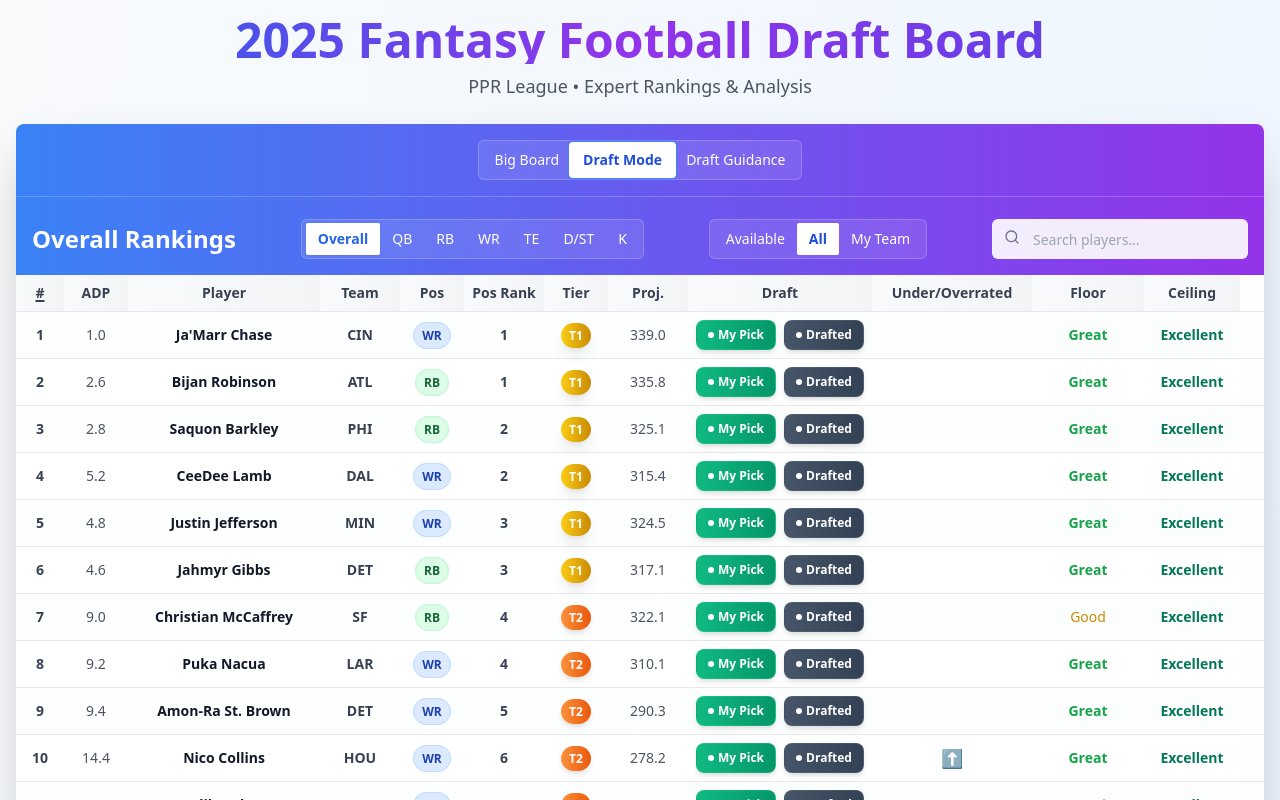
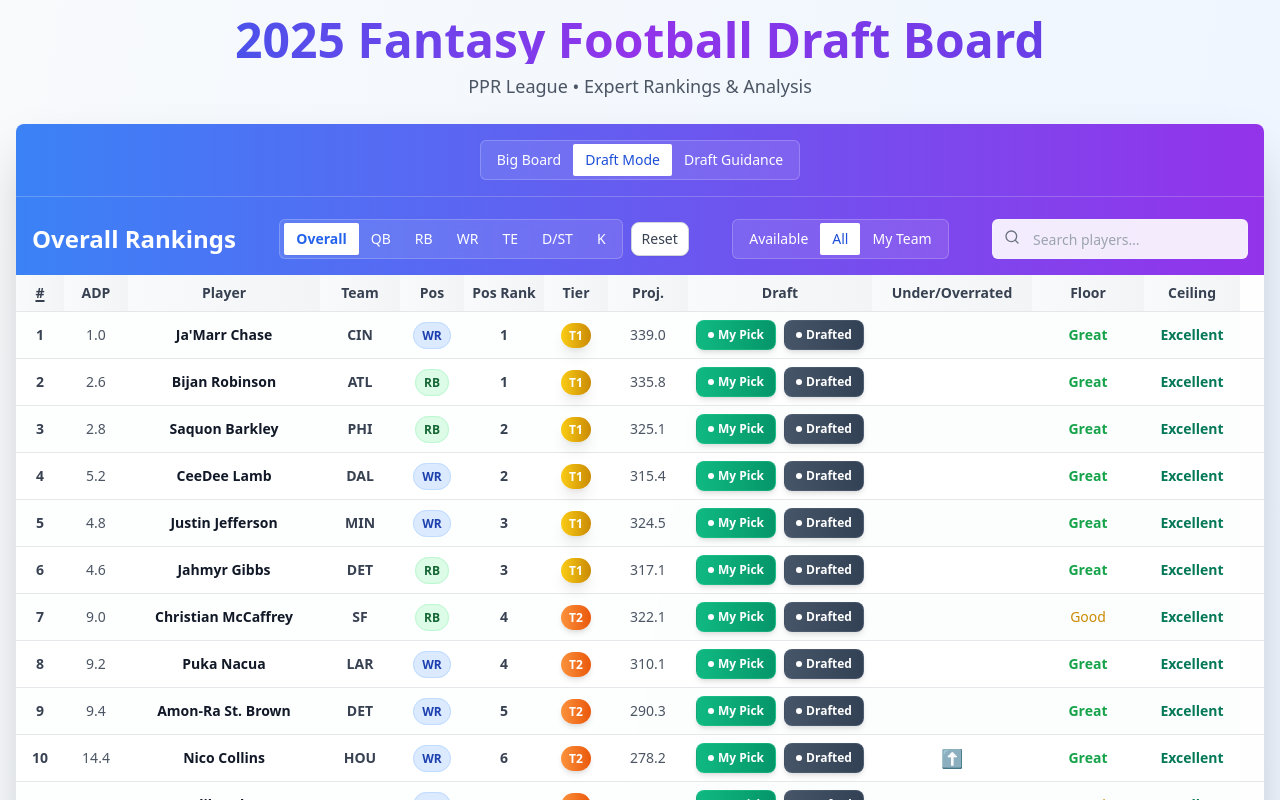
Before and after one commit to JansenNye/Arkonyx-s-Fantasy-Football, a Next.js app: page / in a window 1280 px wide. Both pictures are taken after a click on the button "Draft Mode". Shown: the top 800 px of the page. Built offline with nearby package versions, Linux system fonts and the light colour scheme.

Commit message:
Add Reset button to Draft Mode; fix flickering status bug

```diff
--- a/FantasyDraftBoard.tsx
+++ b/FantasyDraftBoard.tsx
@@ -250,6 +250,7 @@
   const markMine = (id: number) => setDraftMap(prev => ({ ...prev, [id]: 'mine' }));
   const markTaken = (id: number) => setDraftMap(prev => ({ ...prev, [id]: 'taken' }));
   const resetPick = (id: number) => setDraftMap(prev => { const { [id]: _, ...rest } = prev; return rest; });
+  const resetAllDraft = () => setDraftMap({});
 
   const sortedPlayers = useMemo(() => {
     return players
@@ -311,9 +312,9 @@
             <div className="bg-gradient-to-r from-blue-500 to-purple-600 text-white p-3 sm:p-4 rounded-t-lg">
               <div className="flex items-center justify-center">
                 <TabsList className="bg-white/10 border border-white/20">
-                  <TabsTrigger value="big" onClick={() => handleModeChange('big')} className={`${mode==='big' ? 'bg-white text-blue-700 font-bold' : 'text-white'}`}>Big Board</TabsTrigger>
-                  <TabsTrigger value="draft" onClick={() => handleModeChange('draft')} className={`${mode==='draft' ? 'bg-white text-blue-700 font-bold' : 'text-white'}`}>Draft Mode</TabsTrigger>
-                  <TabsTrigger value="guidance" onClick={() => handleModeChange('guidance')} className={`${mode==='guidance' ? 'bg-white text-blue-700 font-bold' : 'text-white'}`}>Draft Guidance</TabsTrigger>
+                  <button onClick={() => handleModeChange('big')} className={`inline-flex items-center justify-center whitespace-nowrap rounded-sm px-3 py-1.5 text-sm font-medium transition-all ${mode==='big' ? 'bg-white text-blue-700 font-bold' : 'text-white'}`}>Big Board</button>
+                  <button onClick={() => handleModeChange('draft')} className={`inline-flex items-center justify-center whitespace-nowrap rounded-sm px-3 py-1.5 text-sm font-medium transition-all ${mode==='draft' ? 'bg-white text-blue-700 font-bold' : 'text-white'}`}>Draft Mode</button>
+                  <button onClick={() => handleModeChange('guidance')} className={`inline-flex items-center justify-center whitespace-nowrap rounded-sm px-3 py-1.5 text-sm font-medium transition-all ${mode==='guidance' ? 'bg-white text-blue-700 font-bold' : 'text-white'}`}>Draft Guidance</button>
                 </TabsList>
               </div>
             </div>
@@ -353,10 +354,16 @@
                 {mode === 'draft' && (
                   <div className="flex items-center justify-center gap-2">
                     <TabsList className="bg-white/10 border border-white/20">
-                      <TabsTrigger value="available" onClick={() => handleViewChange('available')} className={`text-xs ${view==='available' ? 'bg-white text-blue-700 font-bold' : 'text-white'}`}>Available</TabsTrigger>
-                      <TabsTrigger value="all" onClick={() => handleViewChange('all')} className={`text-xs ${view==='all' ? 'bg-white text-blue-700 font-bold' : 'text-white'}`}>All</TabsTrigger>
-                      <TabsTrigger value="mine" onClick={() => handleViewChange('mine')} className={`text-xs ${view==='mine' ? 'bg-white text-blue-700 font-bold' : 'text-white'}`}>My Team</TabsTrigger>
+                      <button onClick={() => handleViewChange('available')} className={`inline-flex items-center justify-center whitespace-nowrap rounded-sm px-3 py-1.5 text-xs font-medium transition-all duration-200 ${view==='available' ? 'bg-white text-blue-700 font-bold' : 'text-white'}`}>Available</button>
+                      <button onClick={() => handleViewChange('all')} className={`inline-flex items-center justify-center whitespace-nowrap rounded-sm px-3 py-1.5 text-xs font-medium transition-all duration-200 ${view==='all' ? 'bg-white text-blue-700 font-bold' : 'text-white'}`}>All</button>
+                      <button onClick={() => handleViewChange('mine')} className={`inline-flex items-center justify-center whitespace-nowrap rounded-sm px-3 py-1.5 text-xs font-medium transition-all duration-200 ${view==='mine' ? 'bg-white text-blue-700 font-bold' : 'text-white'}`}>My Team</button>
                     </TabsList>
+                    <button
+                      onClick={resetAllDraft}
+                      className="px-2.5 py-1.5 rounded-lg text-xs font-medium bg-white text-gray-700 border border-gray-300 hover:bg-gray-50 hover:border-gray-400 shadow-sm hover:shadow-md transform hover:scale-105 transition-all duration-200"
+                    >
+                      Reset
+                    </button>
                   </div>
                 )}
               </div>
@@ -410,12 +417,18 @@
                           </TabsTrigger>
                         ))}
                       </TabsList>
+                      <button
+                        onClick={resetAllDraft}
+                        className="ml-2 px-2.5 py-1.5 rounded-lg text-sm font-medium bg-white text-gray-700 border border-gray-300 hover:bg-gray-50 hover:border-gray-400 shadow-sm hover:shadow-md transform hover:scale-105 transition-all duration-200"
+                      >
+                        Reset
+                      </button>
                     </div>
                     <div className="flex items-center">
                       <TabsList className="bg-white/10 border border-white/20">
-                        <TabsTrigger value="available" onClick={() => handleViewChange('available')} className={`${view==='available' ? 'bg-white text-blue-700 font-bold' : 'text-white'}`}>Available</TabsTrigger>
-                        <TabsTrigger value="all" onClick={() => handleViewChange('all')} className={`${view==='all' ? 'bg-white text-blue-700 font-bold' : 'text-white'}`}>All</TabsTrigger>
-                        <TabsTrigger value="mine" onClick={() => handleViewChange('mine')} className={`${view==='mine' ? 'bg-white text-blue-700 font-bold' : 'text-white'}`}>My Team</TabsTrigger>
+                        <button onClick={() => handleViewChange('available')} className={`inline-flex items-center justify-center whitespace-nowrap rounded-sm px-3 py-1.5 text-sm font-medium transition-all ${view==='available' ? 'bg-white text-blue-700 font-bold' : 'text-white'}`}>Available</button>
+                        <button onClick={() => handleViewChange('all')} className={`inline-flex items-center justify-center whitespace-nowrap rounded-sm px-3 py-1.5 text-sm font-medium transition-all ${view==='all' ? 'bg-white text-blue-700 font-bold' : 'text-white'}`}>All</button>
+                        <button onClick={() => handleViewChange('mine')} className={`inline-flex items-center justify-center whitespace-nowrap rounded-sm px-3 py-1.5 text-sm font-medium transition-all ${view==='mine' ? 'bg-white text-blue-700 font-bold' : 'text-white'}`}>My Team</button>
                       </TabsList>
                     </div>
                     <div className="flex items-center">
--- a/next.config.js
+++ b/next.config.js
@@ -1,8 +1,5 @@
 /** @type {import('next').NextConfig} */
 const nextConfig = {
-  experimental: {
-    appDir: true,
-  },
 }
 
 module.exports = nextConfig
```
